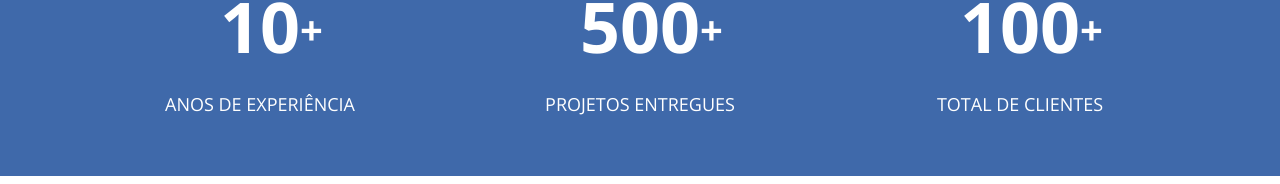
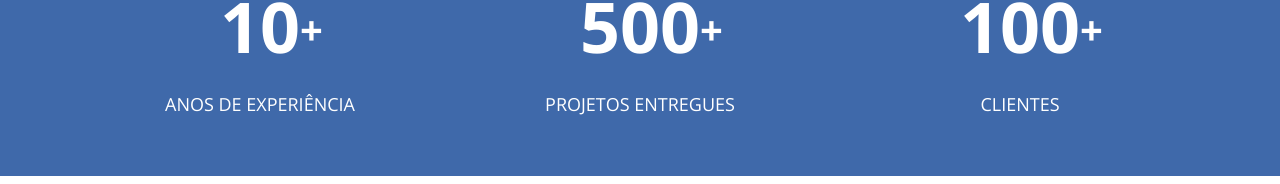
Before and after one commit to MicaelDosSantos/dynamicsrs, a plain HTML site: page index.html in a window 1280 px wide. Shown: the part 1536-1720 px from the top of the page. Drawn offline with nearby package versions, Linux system fonts and the light colour scheme; a script that the page names is missing.

Commit message:
Clientes

```diff
--- a/index.html
+++ b/index.html
@@ -273,7 +273,7 @@
                         <div class="counter">
                             <div class="counter-icon"><i class="fa fa-users"></i></div>
                             <div class="number"> <span>100</span></div>
-                            <h4 class="font-weight">Total de Clientes</h4>
+                            <h4 class="font-weight">Clientes</h4>
                         </div>
                     </div>
                     <!-- <div class="col-md-3 col-sm-6">
```
